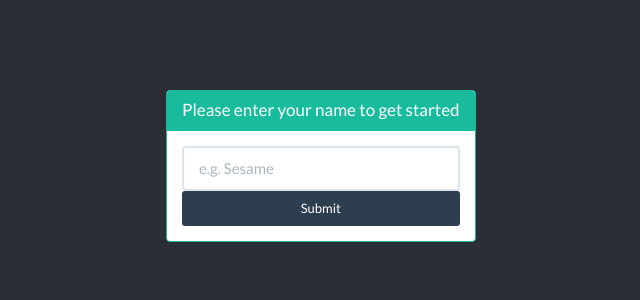
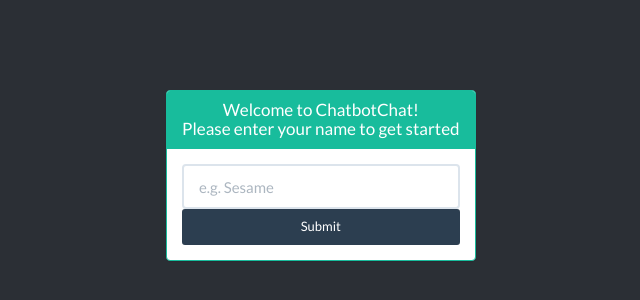
Before and after one commit to Cicone123/Telemedicine3, a website: page public/index.html in a window 1280 px wide. Shown: the part 150-450 px from the top of the page, without its empty margins (282-922 px from the left). Drawn offline with nearby package versions, Linux system fonts and the light colour scheme; no server answers.

Commit message:
enter title

```diff
--- a/app.js
+++ b/app.js
@@ -2,6 +2,7 @@ var express = require('express');
 // var morgan = require('morgan');
 var app = express();
 
+// var server = app.listen(3000);
 var server = app.listen(process.env.PORT);
 var io = require('socket.io')(server);
 
--- a/public/index.html
+++ b/public/index.html
@@ -18,7 +18,7 @@
   <div class='container'>
     <div id='register' class="panel panel-success">
       <div class="panel-heading">
-        <h3 class="panel-title"> Please enter your name to get started</h3>
+        <h3 class="panel-title"> Welcome to ChatbotChat! <br>Please enter your name to get started</h3>
       </div>
       <div class="panel-body">
         <input id='username' class="form-control" placeholder='e.g. Sesame'/>
```
